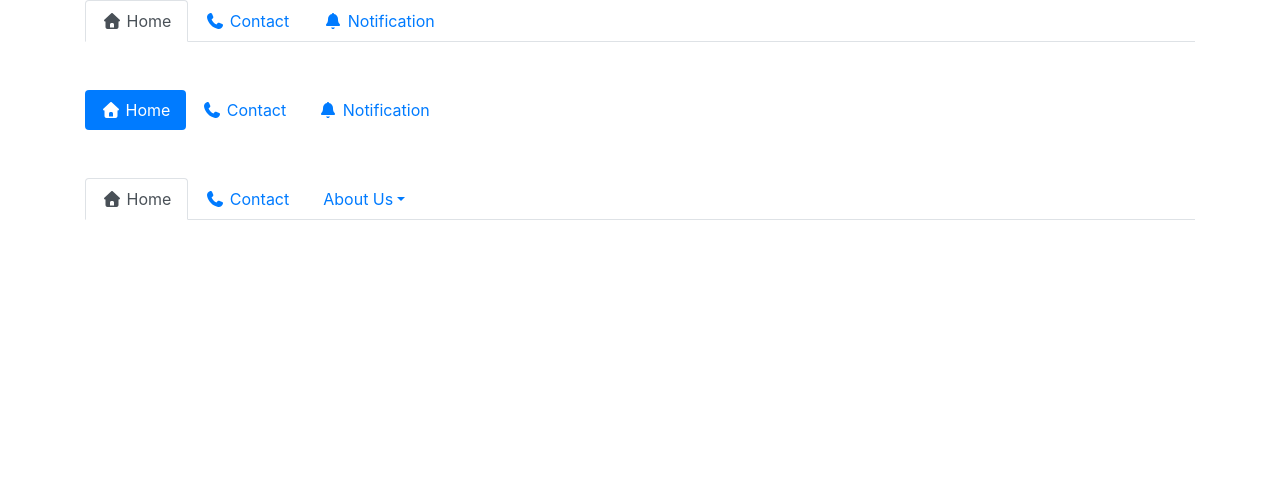
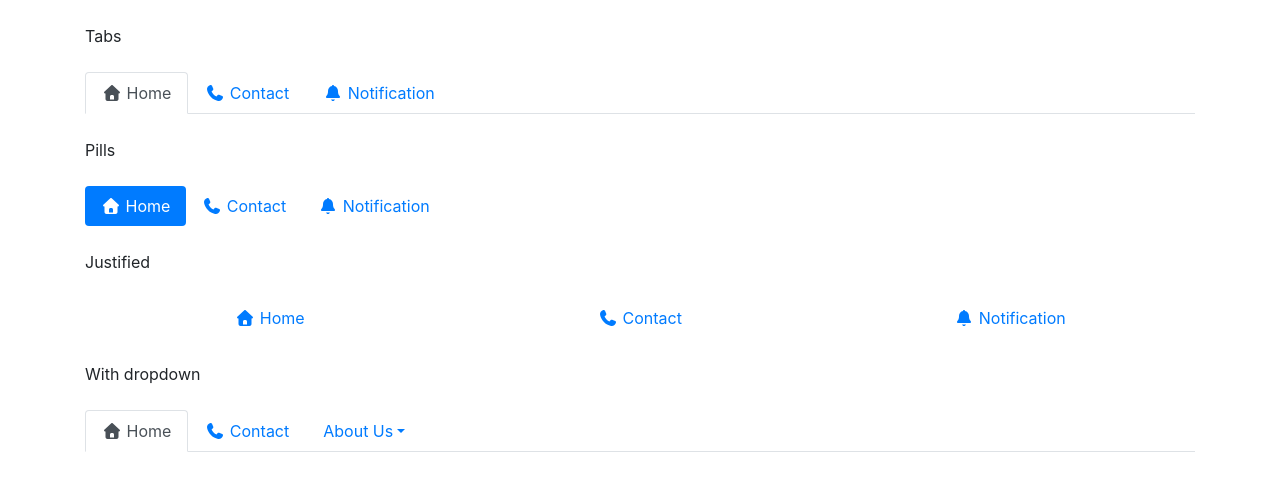
Before and after one commit to shaaz75/Bootstrap, a plain HTML site: page Bootstrap/navComponent.html in a window 1280 px wide. Drawn offline with nearby package versions, Linux system fonts and the light colour scheme; files that its build step writes are made by us from their sources.

Commit message:
update navComponent

```diff
--- a/Bootstrap/navComponent.html
+++ b/Bootstrap/navComponent.html
@@ -15,6 +15,10 @@
 </head>
 <body>
 	<div class="container">
+		<br />
+		Tabs
+		<br />
+		<br />
 		<ul class="nav nav-tabs">
 			<li class="nav-item">
 				<a class="nav-link active" href="#"> <span class="fas fa-home"></span> Home</a>
@@ -28,6 +32,8 @@
 				<a class="nav-link" href="#"><span class="fas fa-bell"></span> Notification</a>
 			</li>
 		</ul>
+		<br />
+		Pills
 		<br />
 		<br />
 		<ul class="nav nav-pills">
@@ -43,6 +49,26 @@
 				<a class="nav-link" href="#"><span class="fas fa-bell"></span> Notification</a>
 			</li>
 		</ul>
+
+		<br />
+		Justified
+		<br />
+		<br />
+		<ul class="nav nav-justified">
+			<li class="nav-item">
+				<a class="nav-link active" href="#"> <span class="fas fa-home"></span> Home</a>
+			</li>
+			<li class="nav-item">
+
+				<a class="nav-link" href="#"><span class="fas fa-phone"></span> Contact</a>
+			</li>
+			<li class="nav-item">
+
+				<a class="nav-link" href="#"><span class="fas fa-bell"></span> Notification</a>
+			</li>
+		</ul>
+		<br />
+		With dropdown
 		<br />
 		<br />
 		<ul class="nav nav-tabs">
```
